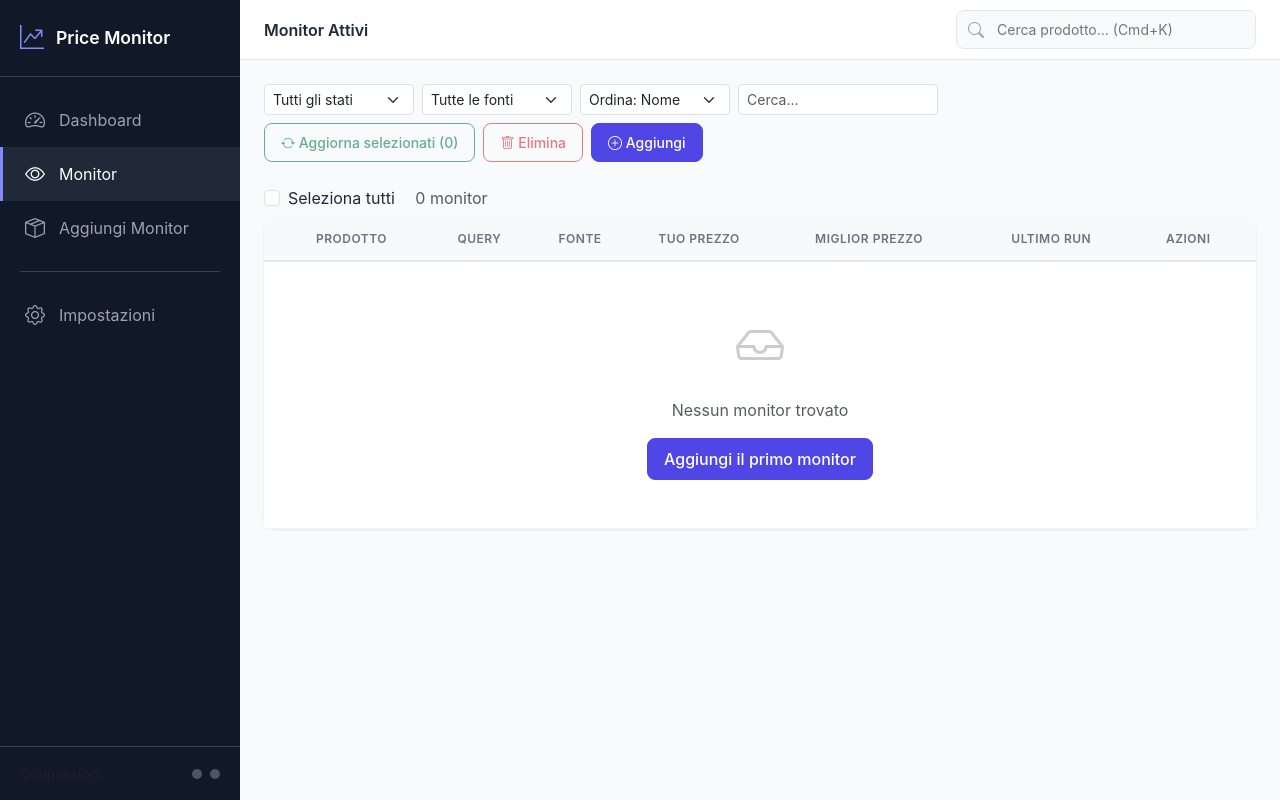
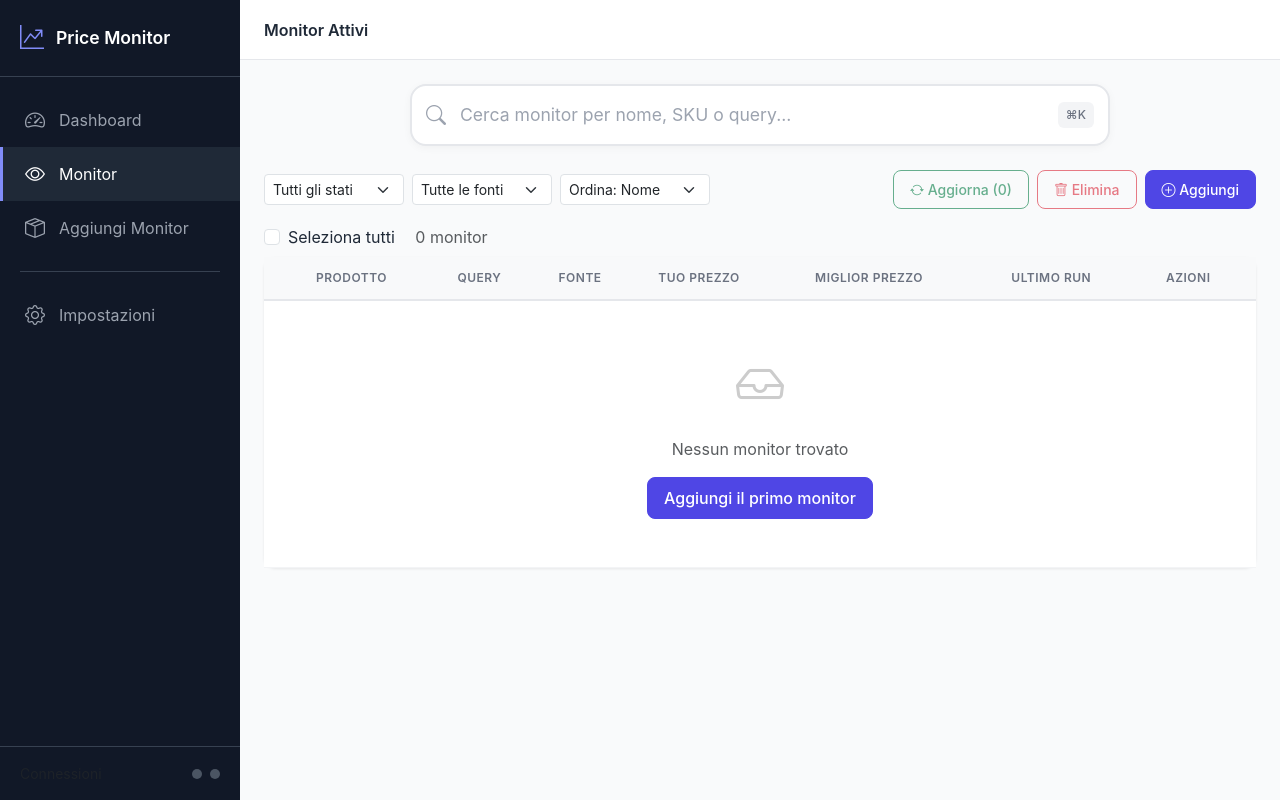
Before and after one commit to danbeta2/price-monitor-app, a Flask app: page /monitors in a window 1280 px wide. Run offline with Flask 3, Linux system fonts and the light colour scheme; data that the repository does not hold is empty.

Commit message:
Improved search bar: larger, centered, real-time search with results count and keyboard shortcuts (Cmd+K, ESC)

```diff
--- a/static/css/style.css
+++ b/static/css/style.css
@@ -668,6 +668,66 @@ code {
     color: var(--gray-700);
 }
 
+/* Search Container - Prominent Search Bar */
+.search-container {
+    max-width: 700px;
+    margin: 0 auto;
+}
+
+.search-wrapper {
+    position: relative;
+    display: flex;
+    align-items: center;
+}
+
+.search-icon {
+    position: absolute;
+    left: 1rem;
+    font-size: 1.25rem;
+    color: var(--gray-400);
+    pointer-events: none;
+    z-index: 1;
+}
+
+.search-input {
+    width: 100%;
+    padding: 1rem 1rem 1rem 3rem;
+    font-size: 1.1rem;
+    border: 2px solid var(--gray-200);
+    border-radius: 16px;
+    background: white;
+    transition: all 0.2s;
+    box-shadow: 0 2px 8px rgba(0,0,0,0.04);
+}
+
+.search-input:focus {
+    outline: none;
+    border-color: var(--primary-color);
+    box-shadow: 0 4px 20px rgba(79, 70, 229, 0.15);
+}
+
+.search-input::placeholder {
+    color: var(--gray-400);
+}
+
+.search-shortcut {
+    position: absolute;
+    right: 1rem;
+    padding: 0.25rem 0.5rem;
+    background: var(--gray-100);
+    border-radius: 6px;
+    font-size: 0.75rem;
+    color: var(--gray-500);
+    font-weight: 500;
+}
+
+.search-results-count {
+    text-align: center;
+    margin-top: 0.5rem;
+    font-size: 0.875rem;
+    color: var(--gray-500);
+}
+
 /* Filter Settings */
 .keyword-list {
     display: flex;
--- a/templates/base.html
+++ b/templates/base.html
@@ -68,10 +68,7 @@
                     </div>
                 </div>
                 <div class="top-bar-right">
-                    <div class="search-box">
-                        <i class="bi bi-search"></i>
-                        <input type="text" placeholder="Cerca prodotto... (Cmd+K)" id="global-search">
-                    </div>
+                    {% block top_bar_right %}{% endblock %}
                 </div>
             </header>
 
--- a/templates/monitors.html
+++ b/templates/monitors.html
@@ -4,17 +4,31 @@
 {% block page_title %}Monitor Attivi{% endblock %}
 
 {% block content %}
-<!-- Actions Bar -->
-<div class="d-flex justify-content-between align-items-center mb-4 flex-wrap gap-2">
-    <div class="d-flex gap-2 flex-wrap">
-        <select class="form-select form-select-sm" id="filter-status" style="width: 150px;">
+<!-- Search Bar - Prominente al centro -->
+<div class="search-container mb-4">
+    <div class="search-wrapper">
+        <i class="bi bi-search search-icon"></i>
+        <input type="text"
+               class="form-control form-control-lg search-input"
+               id="search-query"
+               placeholder="Cerca monitor per nome, SKU o query..."
+               autocomplete="off">
+        <span class="search-shortcut">⌘K</span>
+    </div>
+    <div class="search-results-count" id="search-results-info"></div>
+</div>
+
+<!-- Filters & Actions Bar -->
+<div class="d-flex justify-content-between align-items-center mb-3 flex-wrap gap-2">
+    <div class="d-flex gap-2 flex-wrap align-items-center">
+        <select class="form-select form-select-sm" id="filter-status" style="width: 140px;">
             <option value="">Tutti gli stati</option>
             <option value="has_data">Con dati</option>
             <option value="no_data">Senza dati</option>
             <option value="competitive">Competitivi</option>
             <option value="expensive">Prezzo alto</option>
         </select>
-        <select class="form-select form-select-sm" id="filter-source" style="width: 150px;">
+        <select class="form-select form-select-sm" id="filter-source" style="width: 140px;">
             <option value="">Tutte le fonti</option>
             <option value="both">Google + eBay</option>
             <option value="google_shopping">Solo Google</option>
@@ -27,11 +41,10 @@
             <option value="last_run">Ultimo aggiorn.</option>
             <option value="best_price">Miglior prezzo</option>
         </select>
-        <input type="text" class="form-control form-control-sm" id="search-query" placeholder="Cerca..." style="width: 200px;">
     </div>
     <div class="d-flex gap-2">
         <button class="btn btn-sm btn-outline-success" id="btn-collect-selected" disabled>
-            <i class="bi bi-arrow-repeat"></i> Aggiorna selezionati (<span id="selected-count">0</span>)
+            <i class="bi bi-arrow-repeat"></i> Aggiorna (<span id="selected-count">0</span>)
         </button>
         <button class="btn btn-sm btn-outline-danger" id="btn-delete-selected" disabled>
             <i class="bi bi-trash"></i> Elimina
@@ -110,7 +123,25 @@ document.addEventListener('DOMContentLoaded', () => {
     document.getElementById('filter-status').addEventListener('change', renderMonitors);
     document.getElementById('filter-source').addEventListener('change', renderMonitors);
     document.getElementById('sort-by').addEventListener('change', renderMonitors);
-    document.getElementById('search-query').addEventListener('input', debounce(renderMonitors, 300));
+
+    // Ricerca immediata mentre digiti
+    const searchInput = document.getElementById('search-query');
+    searchInput.addEventListener('input', renderMonitors);
+
+    // Focus sulla barra di ricerca con Cmd+K
+    document.addEventListener('keydown', (e) => {
+        if ((e.metaKey || e.ctrlKey) && e.key === 'k') {
+            e.preventDefault();
+            searchInput.focus();
+            searchInput.select();
+        }
+        // ESC per pulire la ricerca
+        if (e.key === 'Escape' && document.activeElement === searchInput) {
+            searchInput.value = '';
+            renderMonitors();
+            searchInput.blur();
+        }
+    });
 
     // Select all
     document.getElementById('select-all').addEventListener('change', function() {
@@ -187,6 +218,14 @@ function renderMonitors() {
             (m.search_query || '').toLowerCase().includes(search) ||
             (m.product?.sku || '').toLowerCase().includes(search)
         );
+    }
+
+    // Mostra info ricerca
+    const searchInfo = document.getElementById('search-results-info');
+    if (search) {
+        searchInfo.textContent = `${filtered.length} risultati per "${search}"`;
+    } else {
+        searchInfo.textContent = '';
     }
 
     // Sort
```
